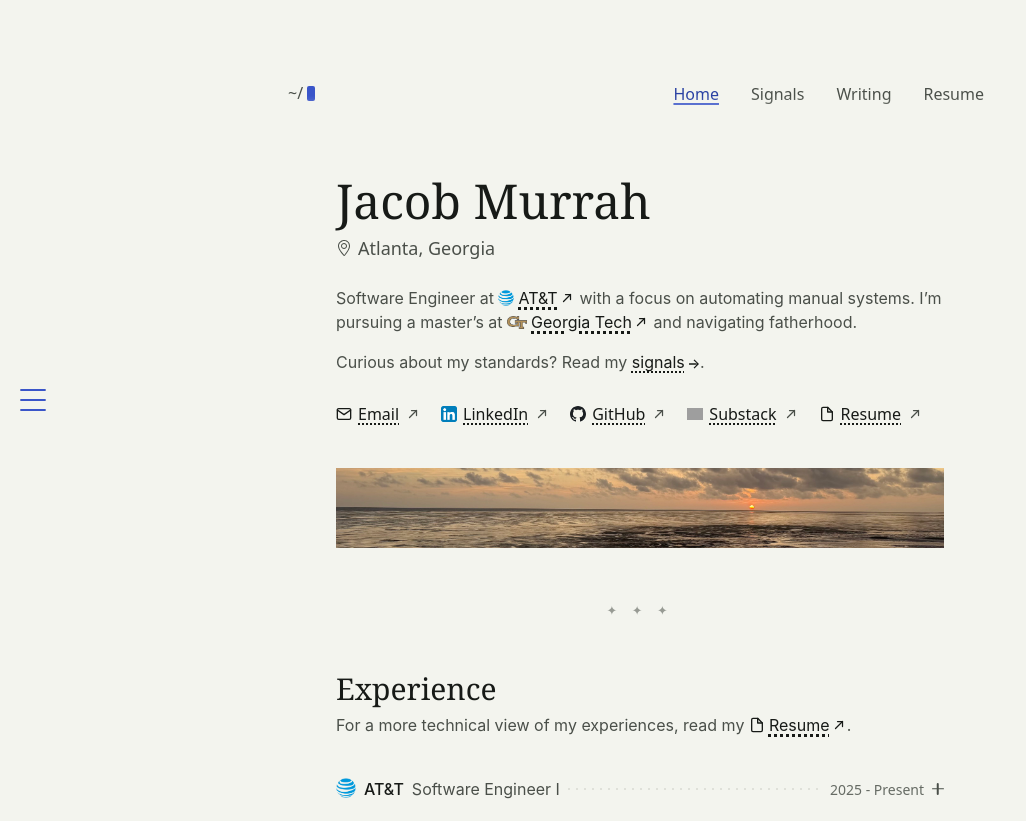
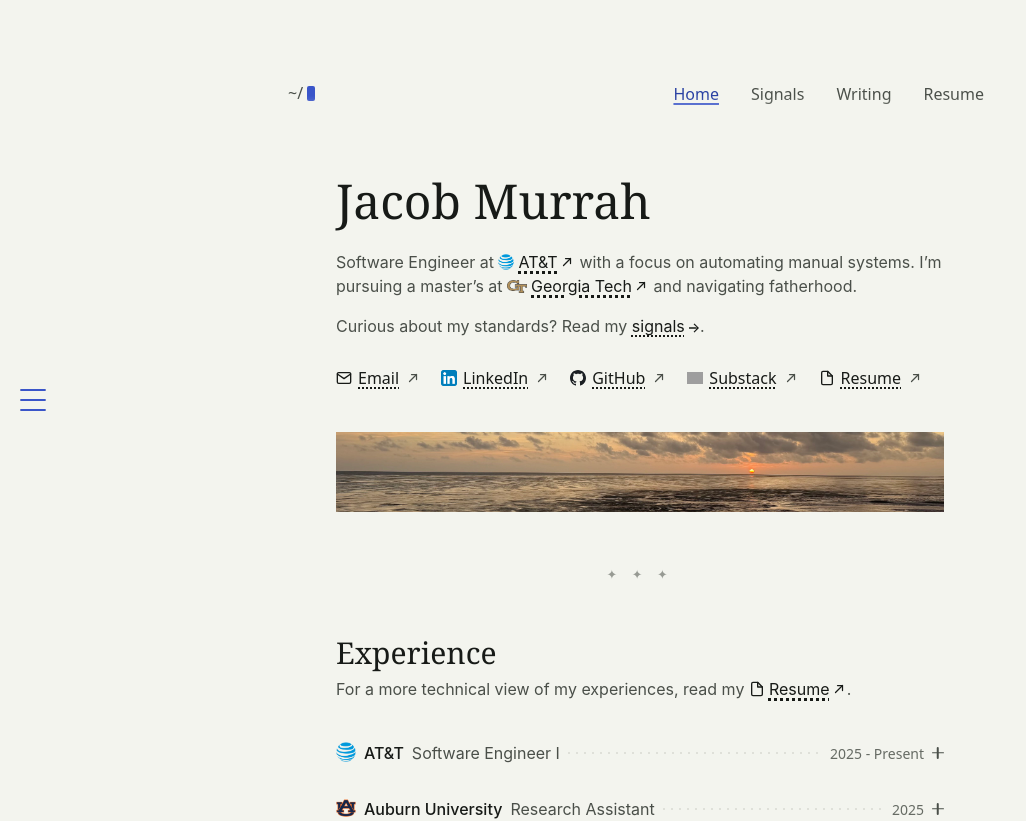
Before and after one commit to jmurrah/personal-portfolio-v3, a React (Vite) app: page / in a window 1280 px wide. Shown: the top 821 px of the page, without its empty margins (0-1026 px from the left). Built offline with nearby package versions, Linux system fonts and the light colour scheme; grey boxes are pictures that could not be loaded; a web font is replaced by a local one.

Commit message:
remove location

```diff
--- a/src/pages/Home.tsx
+++ b/src/pages/Home.tsx
@@ -112,11 +112,6 @@
   return (
     <section id="about" className="section-rail-target mt-8 flex w-full flex-col">
       <h1 className="text-4xl font-normal sm:text-5xl">Jacob Murrah</h1>
-      <p className="ui-label mt-2 flex items-center gap-1.5 text-base text-[var(--muted)] sm:text-lg">
-        <SvgIcon src={ICONS.mapPin} alt="" size="2xsmall" color="currentColor" />
-        Atlanta, Georgia
-      </p>
-
       <p className="mt-6 max-w-2xl text-[var(--muted)]">
         Software Engineer at{' '}
         <a
```
Also changed, not shown: 1 other file (tests, documents, lock files or other folders).
